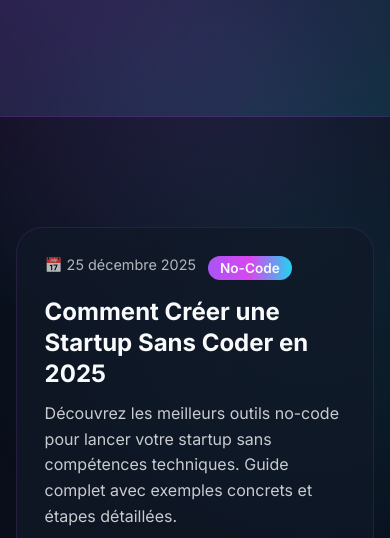
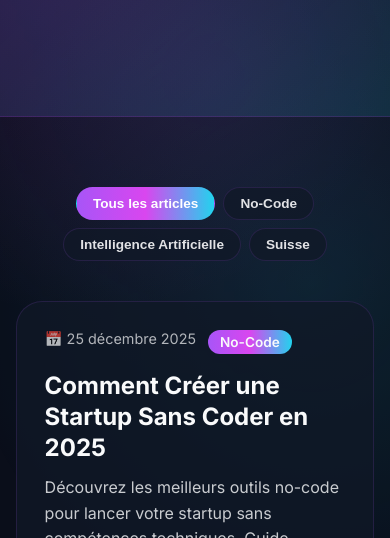
Before and after one commit to geniuslab-ch/Innovation, a website: page blog.html in a window 390 px wide. Shown: the part 306-844 px from the top of the page. Drawn offline with Linux system fonts and the light colour scheme.

Commit message:
Feature: Ajout système de filtres par catégorie sur le blog

```diff
--- a/blog.html
+++ b/blog.html
@@ -74,10 +74,18 @@
     <section class="section">
         <div class="container" style="max-width: 1100px;">
 
+            <!-- Category Filters -->
+            <div class="blog-filters">
+                <button class="filter-btn active" data-category="all">Tous les articles</button>
+                <button class="filter-btn" data-category="No-Code">No-Code</button>
+                <button class="filter-btn" data-category="Intelligence Artificielle">Intelligence Artificielle</button>
+                <button class="filter-btn" data-category="Suisse">Suisse</button>
+            </div>
+
             <div class="blog-grid">
 
                 <!-- Article 1 -->
-                <article class="blog-card">
+                <article class="blog-card" data-category="No-Code">
                     <div class="blog-meta">
                         <span class="blog-date">📅 25 décembre 2025</span>
                         <span class="blog-category">No-Code</span>
@@ -89,7 +97,7 @@
                 </article>
 
                 <!-- Article 2 -->
-                <article class="blog-card">
+                <article class="blog-card" data-category="Intelligence Artificielle">
                     <div class="blog-meta">
                         <span class="blog-date">📅 25 décembre 2025</span>
                         <span class="blog-category">Intelligence Artificielle</span>
@@ -102,7 +110,7 @@
                 </article>
 
                 <!-- Article 3 -->
-                <article class="blog-card">
+                <article class="blog-card" data-category="Suisse">
                     <div class="blog-meta">
                         <span class="blog-date">📅 25 décembre 2025</span>
                         <span class="blog-category">Suisse</span>
@@ -149,6 +157,39 @@
     </footer>
 
     <style>
+        /* Category Filters */
+        .blog-filters {
+            display: flex;
+            gap: 12px;
+            justify-content: center;
+            margin-bottom: 40px;
+            flex-wrap: wrap;
+        }
+
+        .filter-btn {
+            padding: 10px 24px;
+            background: rgba(17, 24, 39, .75);
+            border: 1px solid rgba(168, 85, 247, .14);
+            border-radius: 50px;
+            color: rgba(249, 250, 251, .9);
+            font-size: 0.95rem;
+            font-weight: 600;
+            cursor: pointer;
+            transition: all .2s ease;
+        }
+
+        .filter-btn:hover {
+            border-color: rgba(34, 211, 238, .35);
+            background: rgba(34, 211, 238, .1);
+        }
+
+        .filter-btn.active {
+            background: var(--g3);
+            border-color: transparent;
+            color: white;
+        }
+
+        /* Blog Grid */
         .blog-grid {
             display: grid;
             grid-template-columns: repeat(auto-fit, minmax(320px, 1fr));
@@ -161,12 +202,16 @@
             border: 1px solid rgba(168, 85, 247, .14);
             border-radius: var(--r-lg);
             padding: 28px;
-            transition: transform .2s ease, border-color .2s ease;
+            transition: transform .2s ease, border-color .2s ease, opacity .3s ease;
         }
 
         .blog-card:hover {
             transform: translateY(-4px);
             border-color: rgba(34, 211, 238, .35);
+        }
+
+        .blog-card.hidden {
+            display: none;
         }
 
         .blog-meta {
@@ -215,8 +260,44 @@
             .blog-grid {
                 grid-template-columns: 1fr;
             }
+
+            .blog-filters {
+                gap: 8px;
+            }
+
+            .filter-btn {
+                padding: 8px 16px;
+                font-size: 0.85rem;
+            }
         }
     </style>
+
+    <script>
+        // Category filtering functionality
+        const filterBtns = document.querySelectorAll('.filter-btn');
+        const blogCards = document.querySelectorAll('.blog-card');
+
+        filterBtns.forEach(btn => {
+            btn.addEventListener('click', () => {
+                // Remove active class from all buttons
+                filterBtns.forEach(b => b.classList.remove('active'));
+                // Add active class to clicked button
+                btn.classList.add('active');
+
+                const selectedCategory = btn.dataset.category;
+
+                blogCards.forEach(card => {
+                    const cardCategory = card.dataset.category;
+
+                    if (selectedCategory === 'all' || cardCategory === selectedCategory) {
+                        card.classList.remove('hidden');
+                    } else {
+                        card.classList.add('hidden');
+                    }
+                });
+            });
+        });
+    </script>
 </body>
 
 </html>
```
